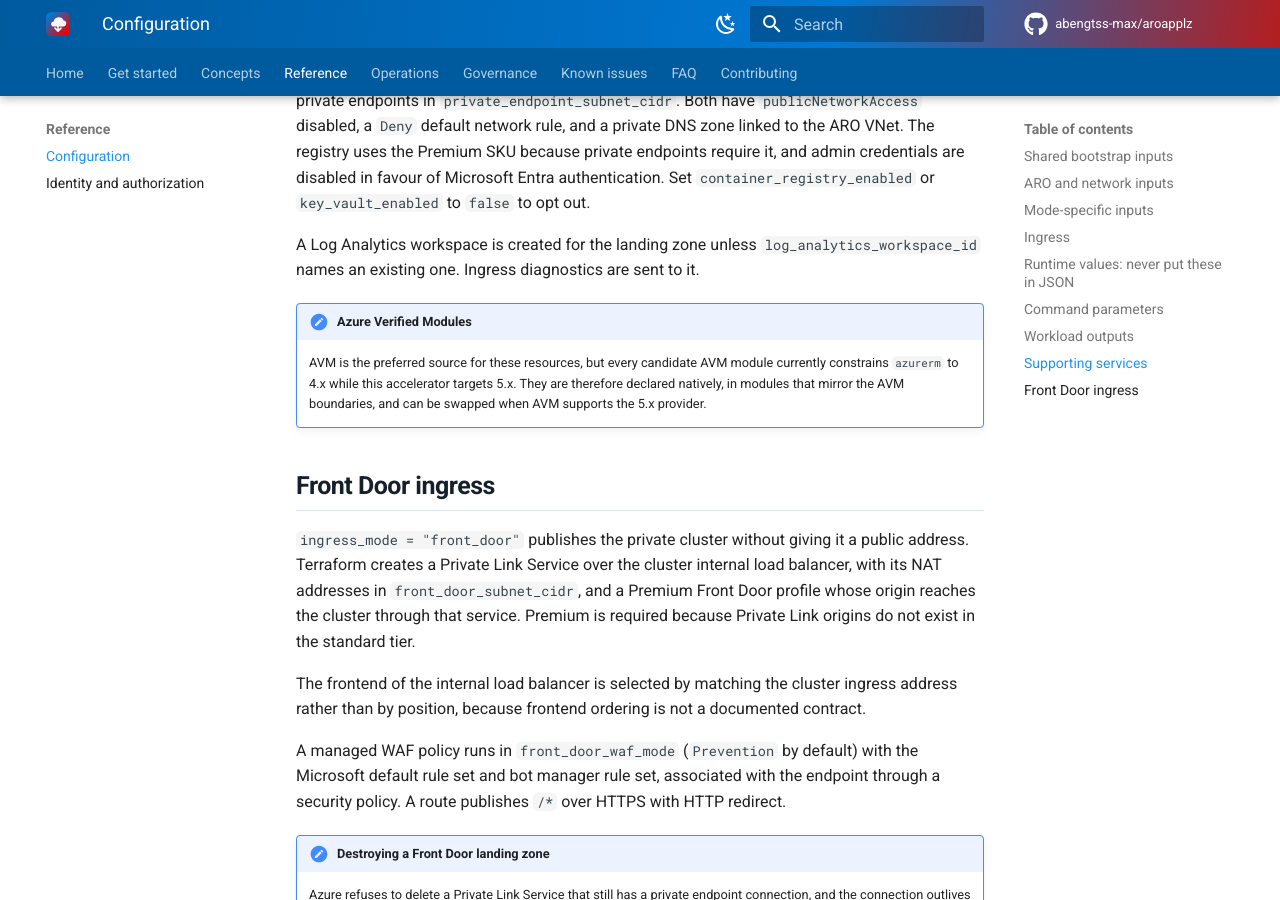
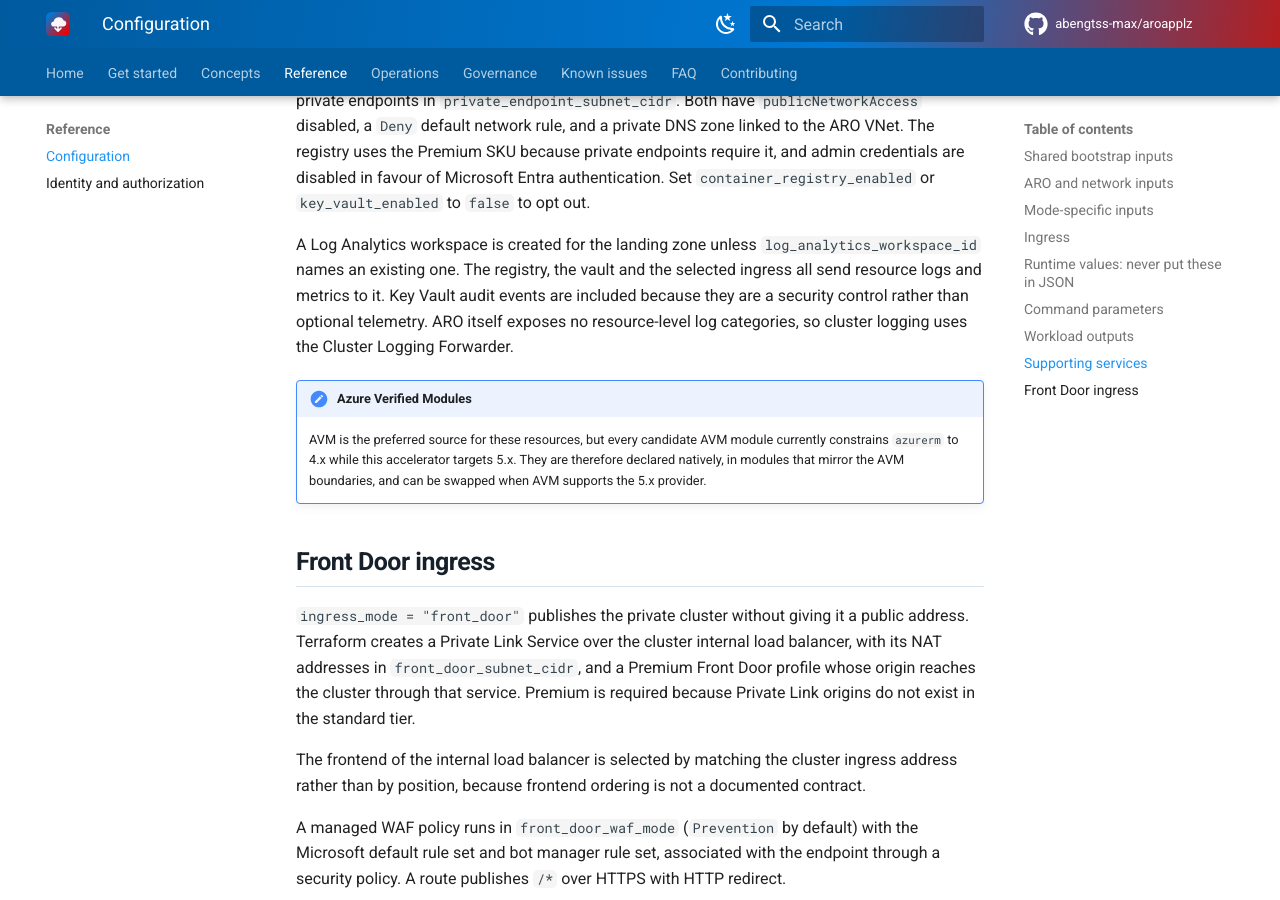
Before and after one commit to abengtss-max/aroapplz, an MkDocs documentation site: the page built from docs/reference/configuration.md, in a window 1280 px wide and 900 px high, scrolled down 5615 px. Built offline with MkDocs 1.6.1 and Material for MkDocs 9.7.7, drawn with Linux system fonts in a browser that asks for light colours; comment, search, counter and statistics services are not loaded.

Commit message:
fix: send registry and vault logs to the landing zone workspace
The landing zone provisioned a Log Analytics workspace but only the ingress resources wrote to it, leaving the registry and the vault with no resource logs. Microsoft security baseline guidance treats resource logging as a control, and Key Vault audit events in particular, so both now emit logs and metrics to the same workspace.

```diff
--- a/docs/reference/configuration.md
+++ b/docs/reference/configuration.md
@@ -126,7 +126,7 @@ The generated Terraform exports cluster ID/name, ARO VNet ID, both ARO subnet ID
 
 The landing zone creates a Container Registry and a Key Vault that are reachable only through private endpoints in `private_endpoint_subnet_cidr`. Both have `publicNetworkAccess` disabled, a `Deny` default network rule, and a private DNS zone linked to the ARO VNet. The registry uses the Premium SKU because private endpoints require it, and admin credentials are disabled in favour of Microsoft Entra authentication. Set `container_registry_enabled` or `key_vault_enabled` to `false` to opt out.
 
-A Log Analytics workspace is created for the landing zone unless `log_analytics_workspace_id` names an existing one. Ingress diagnostics are sent to it.
+A Log Analytics workspace is created for the landing zone unless `log_analytics_workspace_id` names an existing one. The registry, the vault and the selected ingress all send resource logs and metrics to it. Key Vault audit events are included because they are a security control rather than optional telemetry. ARO itself exposes no resource-level log categories, so cluster logging uses the Cluster Logging Forwarder.
 
 !!! note "Azure Verified Modules"
     AVM is the preferred source for these resources, but every candidate AVM module currently constrains `azurerm` to 4.x while this accelerator targets 5.x. They are therefore declared natively, in modules that mirror the AVM boundaries, and can be swapped when AVM supports the 5.x provider.
```
Also changed, not shown: 4 other files.
